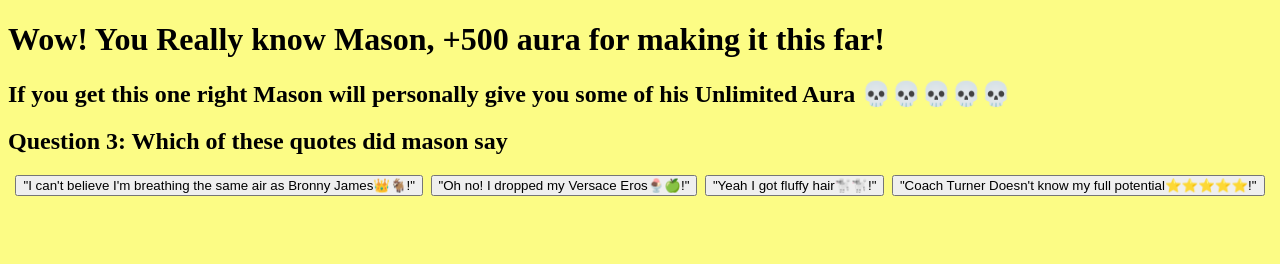
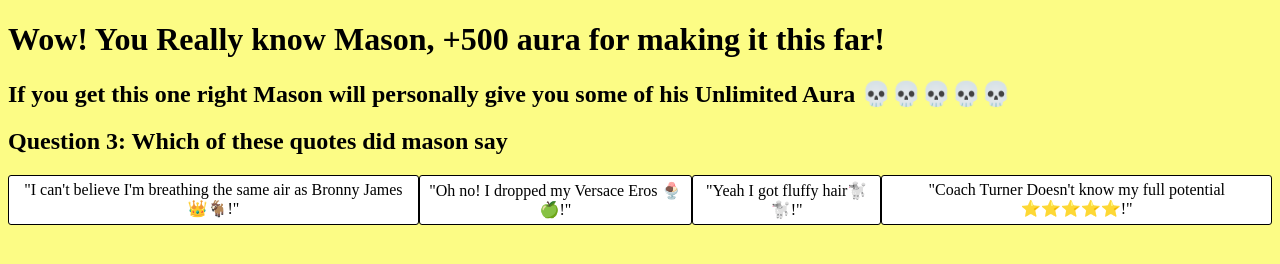
Before and after one commit to josh-123168/masonsfluff, a plain HTML site: page quizcorrect2.html in a window 1280 px wide. Drawn offline with Linux system fonts and the light colour scheme.

Commit message:
remove <button> tags within <a> tags

```diff
--- a/quiz-style.css
+++ b/quiz-style.css
@@ -29,6 +29,27 @@ body {
     display: flex;
     flex-direction: row;
     justify-content: space-evenly;
+}
+
+.quiz-questions a {
+    color: black;
+    text-decoration: none;
+    background-color: white;
+    border: solid 1px;
+    border-radius: 3px;
+    padding: 5px;
+    font-size: 16px;
+    text-align: center;
+}
+
+.quiz-questions a:hover {
+    box-shadow: 2px 2px 4px;
+    font-size: 18px;
+}
+
+.quiz-questions a:active {
+    font-size: 16px;
+    background-color: rgb(215, 215, 215);
 }
 
 #evil-laugh {
--- a/quizcorrect2.html
+++ b/quizcorrect2.html
@@ -15,10 +15,10 @@
     <h2>Question 3: Which of these quotes did mason say</h2>
 
     <div class="quiz-questions">
-        <a href="quizpass.html"><button>"I can't believe I'm breathing the same air as Bronny James👑🐐!"</button></a>
-        <a href="quizfail.html"><button>"Oh no! I dropped my Versace Eros🍨🍏!"</button></a>
-        <a href="quizfail.html"><button>"Yeah I got fluffy hair🐩🐩!"</button></a>
-        <a href="quizfail.html"><button>"Coach Turner Doesn't know my full potential⭐⭐⭐⭐⭐!"</button></a>
+        <a href="quizpass.html">"I can't believe I'm breathing the same air as Bronny James 👑🐐!"</a>
+        <a href="quizfail.html">"Oh no! I dropped my Versace Eros 🍨🍏!"</a>
+        <a href="quizfail.html">"Yeah I got fluffy hair🐩🐩!"</a>
+        <a href="quizfail.html">"Coach Turner Doesn't know my full potential ⭐⭐⭐⭐⭐!"</a>
     </div>
 
 </body>
```
Also changed, not shown: masonquiz.html (+4 -4 lines), quizcorrect1.html (+4 -4 lines), quizpass.html (+2 -2 lines).
